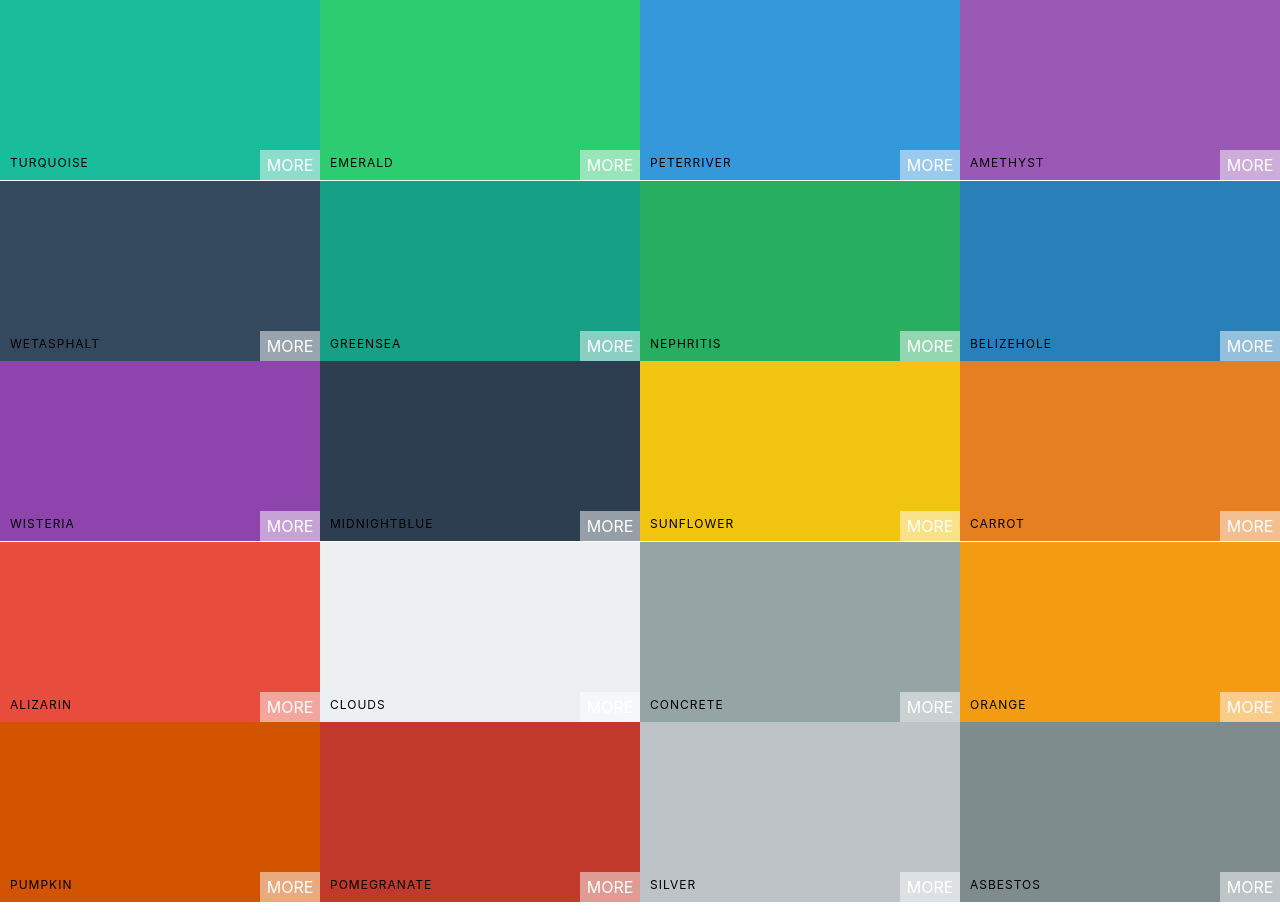
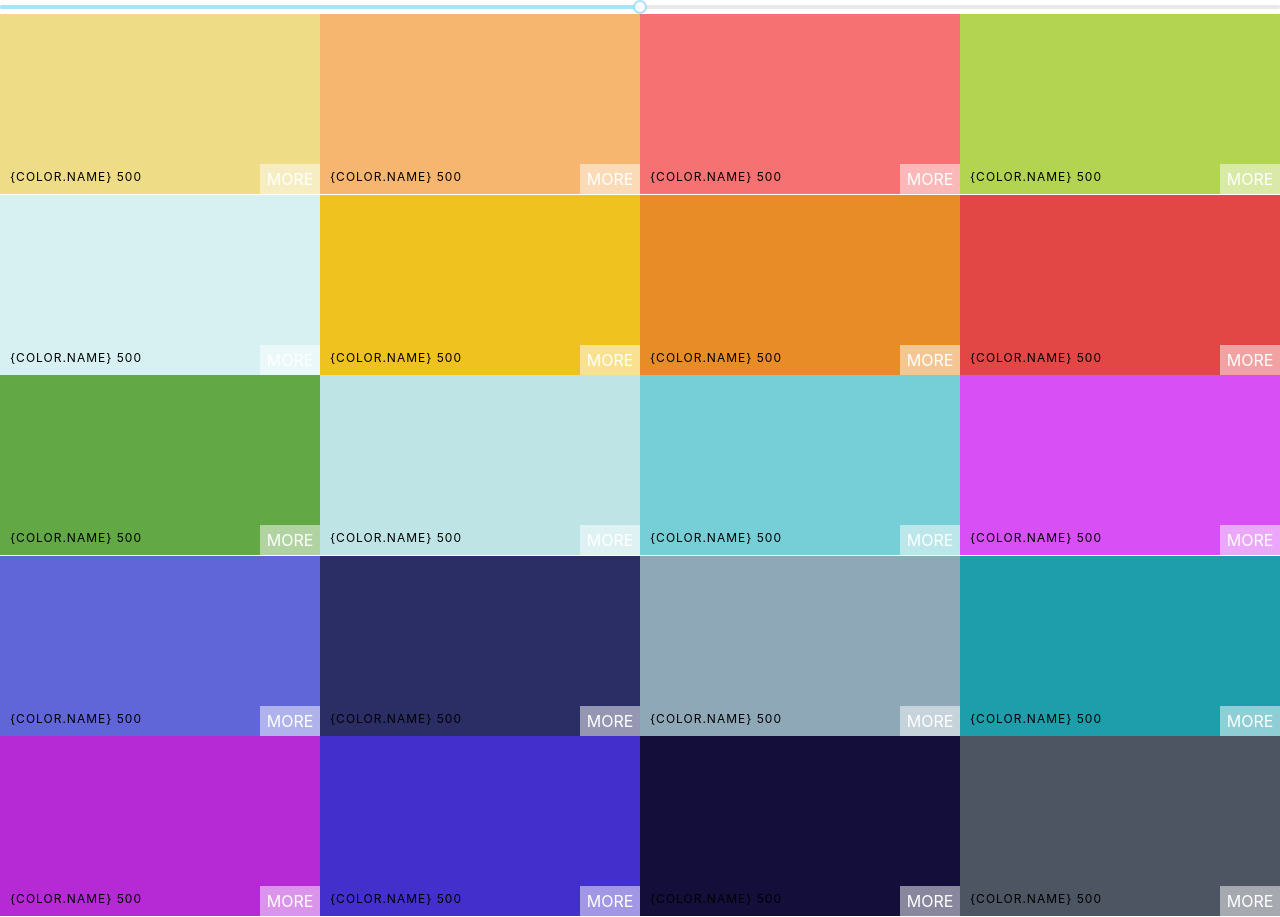
Before and after one commit to giangarof98/colorproject, a React (Create React App) app: page / in a window 1280 px wide. Built offline with nearby package versions, Linux system fonts and the light colour scheme.

Commit message:
added slider and colorbox helpers

```diff
--- a/package.json
+++ b/package.json
@@ -6,7 +6,10 @@
     "@testing-library/jest-dom": "^5.16.2",
     "@testing-library/react": "^12.1.3",
     "@testing-library/user-event": "^13.5.0",
+    "chroma-js": "^2.4.2",
+    "rc-slider": "^10.0.0-alpha.4",
     "react": "^17.0.2",
+    "react-copy-to-clipboard": "^5.0.4",
     "react-dom": "^17.0.2",
     "react-scripts": "5.0.0",
     "web-vitals": "^2.1.4"
--- a/src/App.js
+++ b/src/App.js
@@ -1,12 +1,13 @@
 import React, {Component} from "react";
 import Palette from './Palette.js'
 import seedColors from './seedColors.js'
+import { generatePalette } from "./colorHelpers.js";
 
 class App extends Component{
   render(){
     return (
       <div>
-        <Palette {...seedColors[1]} />
+        <Palette palette={generatePalette(seedColors[4])} />
       </div>
     )
   }
--- a/src/ColorBox.css
+++ b/src/ColorBox.css
@@ -58,3 +58,59 @@
     line-height: 30px;
     text-transform: uppercase;
 }
+
+.copy-overlay{
+    opacity: 0;
+    z-index: 0;
+    width: 100%;
+    height: 100%;
+    transition: transform 0.6s ease-in-out;
+    transform: scale(0.1);
+}
+
+.copy-overlay.show{
+    opacity: 1;
+    transform: scale(50);
+    z-index: 10;
+    position: absolute;
+}
+
+.copy-msg{
+    position: fixed;
+    left: 0;
+    right: 0;
+    top: 0;
+    bottom: 0;
+    display: flex;
+    align-items: center;
+    justify-content: center;
+    flex-direction: column;
+    font-size: 4rem;
+    transform: scale(0.1);
+    opacity: 0;
+    color: #fff;
+}
+
+.copy-msg.show{
+    opacity: 1;
+    transform: scale(1);
+    z-index: 25;
+    transition: all 0.4s ease-in-out;
+    transition-delay: 0.3s;
+}
+
+.copy-msg h1{
+    font-weight: 400;
+    text-shadow: 1px 2px #000;
+    background: rgba(255,255,255, 0.2);
+    width: 100%;
+    text-align: center;
+    margin-bottom: 0;
+    padding: 1rem;
+    text-transform: uppercase;
+}
+
+.copy-msg p{
+    font-size: 2rem;
+    font-weight: 100;
+}
--- a/src/ColorBox.js
+++ b/src/ColorBox.js
@@ -1,11 +1,30 @@
 import React, {Component} from "react";
+import {CopyToClipboard} from 'react-copy-to-clipboard';
+
 import './ColorBox.css'
 
 class ColorBox extends Component{
+  constructor(props){
+    super(props);
+    this.state = {copied : false}
+    this.changeCopyState = this.changeCopyState.bind(this)
+  }
+  changeCopyState(){
+    this.setState({copied: true}, () => {
+      setTimeout(() => this.setState({copied:false}), 1500)
+    })
+  }
   render(){
       const {name, background} = this.props;
+      const {copied} = this.state;
     return (
+      <CopyToClipboard text={background} onCopy={this.changeCopyState}>
         <div style={{background}} className="ColorBox">
+          <div style={{background}} className={`copy-overlay ${copied && "show"}`}/>
+            <div className={`copy-msg ${copied && "show"}`}>
+              <h1>Copied</h1>
+              <p>{this.props.background}</p>
+            </div>
             <div className="copy-container">
                 <div className="box-content">
                     <span>{name}</span>
@@ -14,6 +33,7 @@
             </div>
             <span className="see-more">More</span>
         </div>
+      </CopyToClipboard>
     )
   }
 }
--- a/src/Palette.js
+++ b/src/Palette.js
@@ -1,14 +1,31 @@
 import React, {Component} from "react";
 import ColorBox from "./ColorBox";
+import Slider from'rc-slider';
+import 'rc-slider/assets/index.css';
 import './Palette.css'
 
 class Palette extends Component{
+  constructor(props){
+    super(props);
+    this.state = { level: 500};
+    this.changeLevel = this.changeLevel.bind(this)
+  }
+  changeLevel(level){
+    this.setState({level})
+
+  }
   render(){
-    const colorBoxes = this.props.colors.map(color => (
-      <ColorBox background={color.color} name={color.name} />
-    ));
+    const colorBoxes = this.props.palette.colors[this.state.level].map(
+      color => <ColorBox background={color.hex} name={color.name} />
+    );
     return (
       <div className="Palette">
+        <Slider
+        defaultValue={this.state.level}
+        min={100}
+        max={900}
+        step={100}
+        onAfterChange={this.changeLevel} />
         <div className="Palette-colors">
           {colorBoxes}
         </div>
--- /dev/null
+++ b/src/colorHelpers.js
@@ -0,0 +1,46 @@
+import chroma from "chroma-js";
+const levels = [50,100,200,300,400,500,600,700,800,900];
+
+function generatePalette(starterPalette){
+    let newPalette = {
+        paletteName: starterPalette.paletteName,
+        id: starterPalette.id,
+        emoji:starterPalette.emoji,
+        colors: {}
+    };
+    for(let level of levels){
+        newPalette.colors[level] = [];
+    }
+    for(let color of starterPalette.colors){
+        let scale = getScale(color.color, 10).reverse();
+        for(let i in scale){
+            newPalette.colors[levels[i]].push({
+                name: `{color.name} ${levels[i]}`,
+                id: color.name.toLowerCase().replace(/ /g, "-"),
+                hex: scale[i],
+                rgb: chroma(scale[i]).css(),
+                rgba: chroma(scale[i]).css().replace("rgba", "rgba").replace(")", ",1.0)")
+            })
+        }
+    }
+    return newPalette;
+}
+function getRange(hexColor){
+    const end = "#fff";
+    return [
+        chroma(hexColor)
+            .darken(1.4)
+            .hex(),
+        hexColor,
+        end
+    ]
+}
+
+function getScale(hexColor, numberOfColors){
+    return chroma
+        .scale(getRange(hexColor))
+        .mode("lab")
+        .colors(numberOfColors);
+}
+
+export {generatePalette};
```
Also changed, not shown: 1 other file (tests, documents, lock files or other folders). Lines whose indentation alone changed are shown as unchanged.
